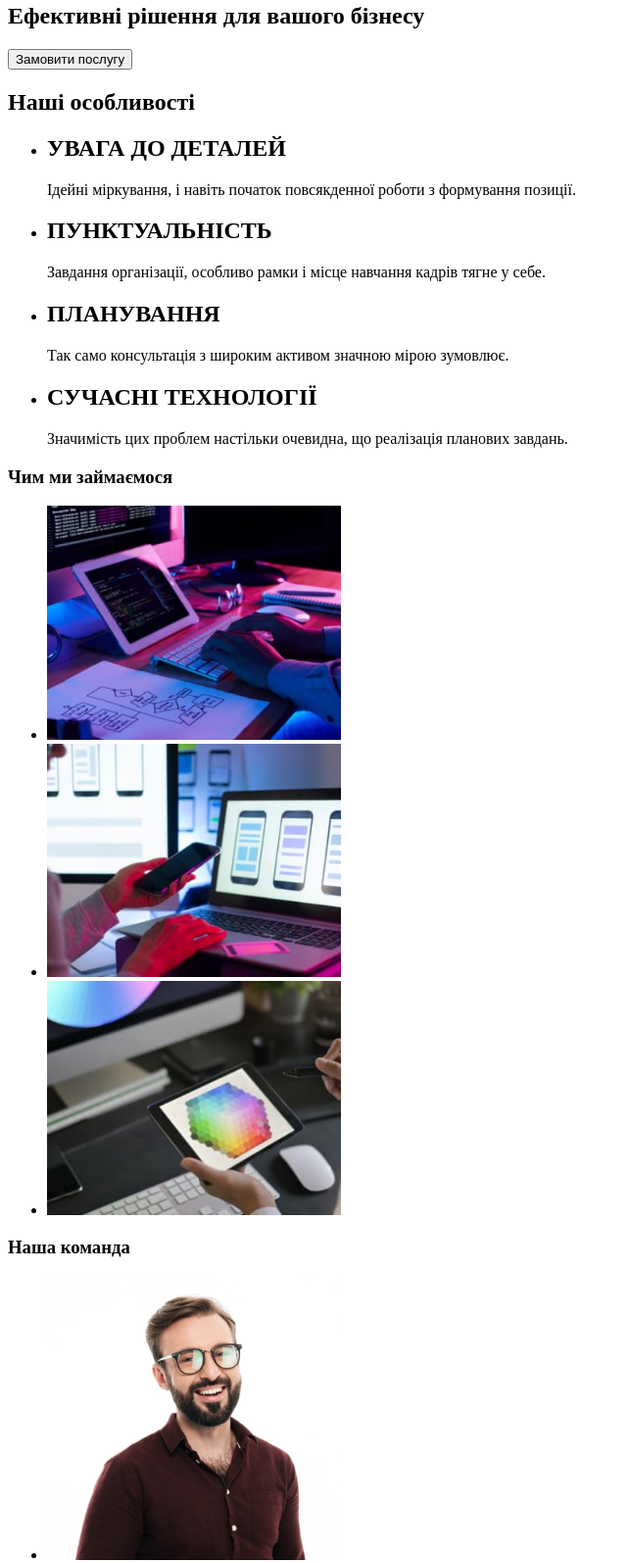
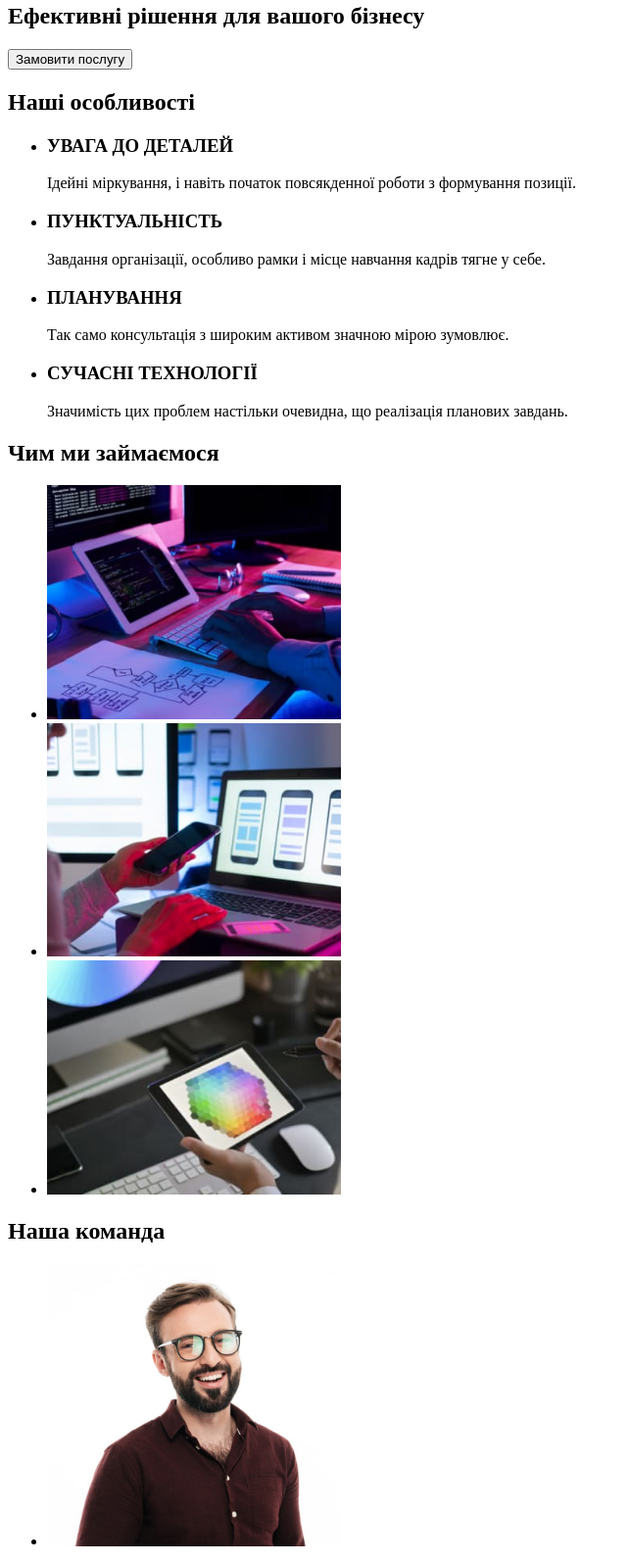
Before and after one commit to annadeve/goit-markup-hw-01, a plain HTML site: page index.html in a window 1280 px wide. Shown: the part 165-1760 px from the top of the page at 98% size, without its empty margins (0-642 px from the left). Drawn offline with Linux system fonts and the light colour scheme.

Commit message:
Update index.html

```diff
--- a/index.html
+++ b/index.html
@@ -34,25 +34,25 @@
         <h2>Наші особливості</h2>
         <ul>
           <li>
-            <h2>УВАГА ДО ДЕТАЛЕЙ</h2>
+            <h3>УВАГА ДО ДЕТАЛЕЙ</h3>
             <p>Ідейні міркування, і навіть початок повсякденної роботи з формування позиції.</p>
           </li>
           <li>
-            <h2>ПУНКТУАЛЬНІСТЬ</h2>
+            <h3>ПУНКТУАЛЬНІСТЬ</h3>
             <p>Завдання організації, особливо рамки і місце навчання кадрів тягне у себе.</p>
           </li>
           <li>
-            <h2>ПЛАНУВАННЯ</h2>
+            <h3>ПЛАНУВАННЯ</h3>
             <p>Так само консультація з широким активом значною мірою зумовлює.</p>
           </li>
           <li>
-            <h2>СУЧАСНІ ТЕХНОЛОГІЇ</h2>
+            <h3>СУЧАСНІ ТЕХНОЛОГІЇ</h3>
             <p>Значимість цих проблем настільки очевидна, що реалізація планових завдань.</p>
           </li>
         </ul>
       </section>
       <section>
-        <h3>Чим ми займаємося</h3>
+        <h2>Чим ми займаємося</h2>
         <ul>
           <li>
             <img
@@ -72,26 +72,26 @@
         </ul>
       </section>
       <section>
-        <h3>Наша команда</h3>
+        <h2>Наша команда</h2>
         <ul>
           <li>
             <img src="./images/img4.jpg" alt="Фото Ігорф Дем'яненко" width="300" />
-            <h2>Ігор Дем'яненко</h2>
+            <h3>Ігор Дем'яненко</h3>
             <p>Product Designer</p>
           </li>
           <li>
             <img src="./images/img5.jpg" alt="Фото Ольги Рєпіної" width="300" />
-            <h2>Ольга Рєпіна</h2>
+            <h3>Ольга Рєпіна</h3>
             <p>Frontend Developer</p>
           </li>
           <li>
             <img src="./images/img6.jpg" alt="Фото Миколи Тарасова" width="300" />
-            <h2>Микола Тарасов</h2>
+            <h3>Микола Тарасов</h3>
             <p>Marketing</p>
           </li>
           <li>
             <img src="./images/img7.jpg" alt="Фото Михайла Єрмакова" width="300" />
-            <h2>Михайло Єрмаков</h2>
+            <h3>Михайло Єрмаков</h3>
             <p>UI Designer</p>
           </li>
         </ul>
```
